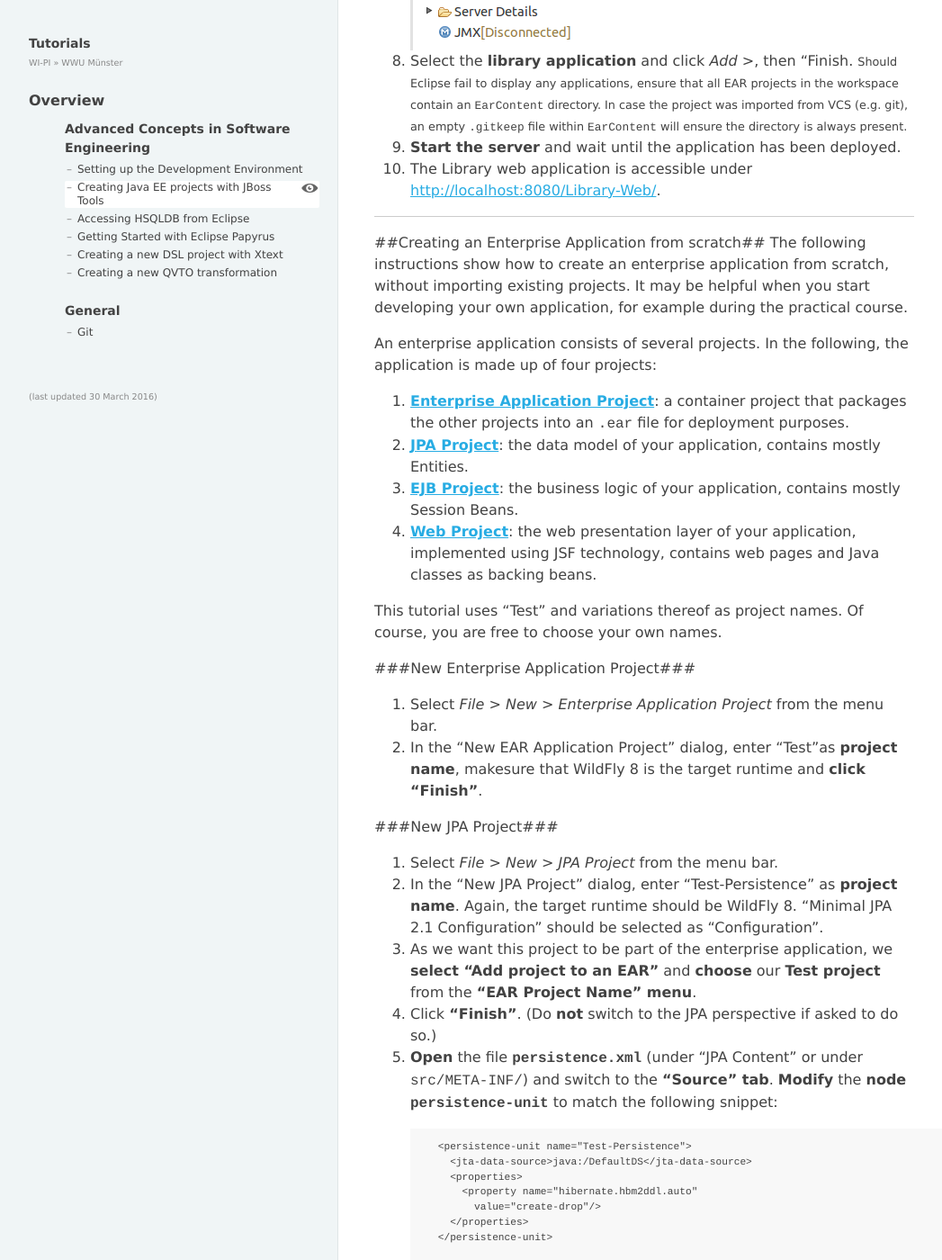
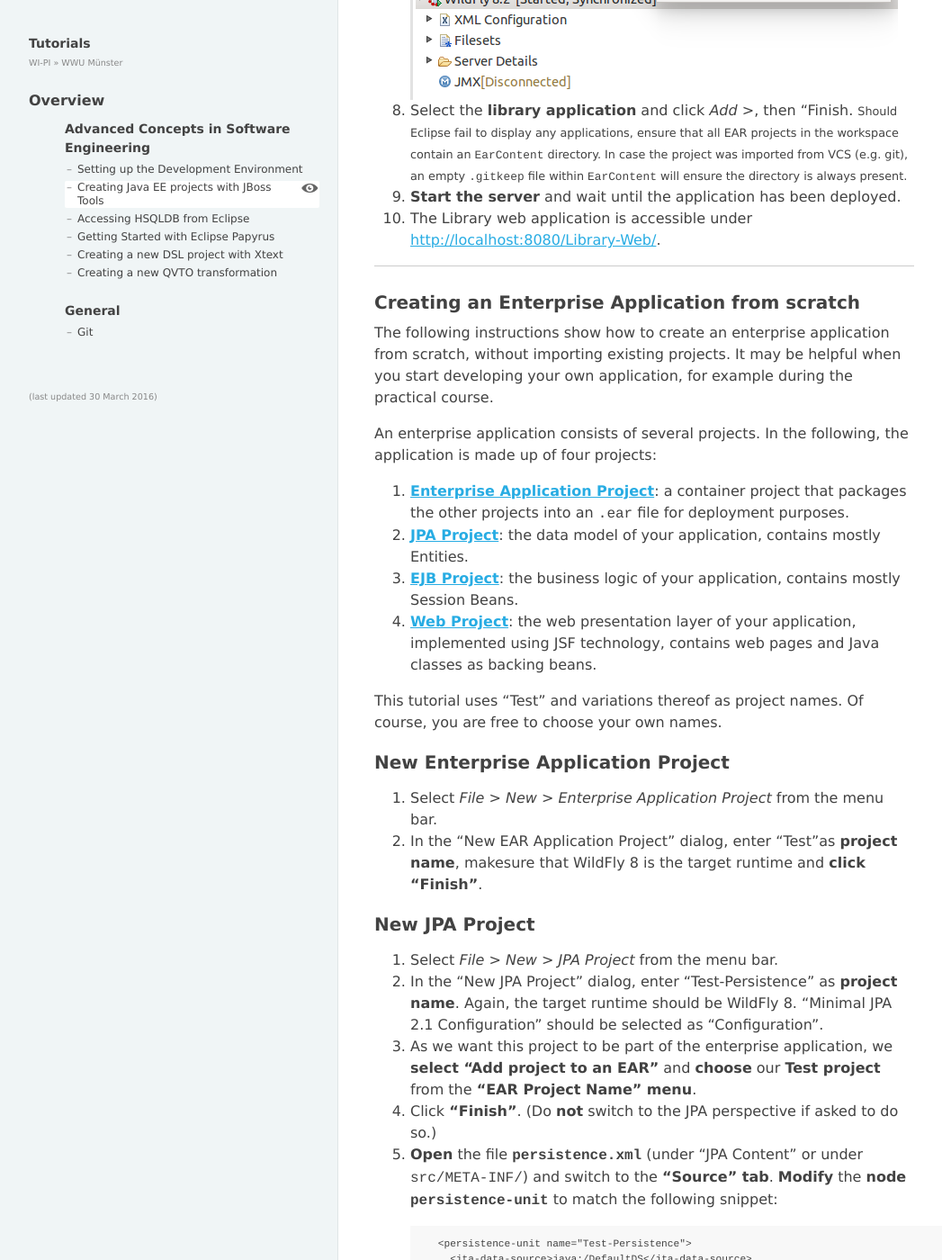
Before and after one commit to wwu-pi/tutorials, a Jekyll site: the page built from lectures/acse/020_tutorial_jboss_project.md, in a window 1280 px wide and 1400 px high, scrolled down 1968 px. Shown: the whole window at 90% size, without its empty margins (8-1055 px from the left). Built offline with Jekyll 4.4.1, drawn with Linux system fonts in a browser that asks for light colours; some of the changed text lies outside the part shown.

Commit message:
Unify headings

```diff
--- a/lectures/acse/020_tutorial_jboss_project.md
+++ b/lectures/acse/020_tutorial_jboss_project.md
@@ -3,18 +3,18 @@ layout: recipe
 title: Creating Java EE projects with JBoss Tools
 ---
 
-##Contents##
+## Contents
 
 1. [Preconditions](#precond)
 1. [Importing the Example Application into Eclipse](#import)
 1. [Creating an Enterprise Application from scratch](#create)
 
-##<a id="precond" name="precond" />Preconditions##
+## <a id="precond" name="precond" />Preconditions
 * Make sure **WildFly** and **Eclipse with JBoss Tools Plug-in** are properly **installed** and configured ([tutorial](010_setting_up_the_dev_environment)).
 * **Start Eclipse with JBoss Tools Plug-in** and make sure the **Java EE perspective** is **opened**.
 * Make sure that a **WildFly 8 Runtime Server** is configured in Eclipse as outlined in the [first tutorial](010_setting_up_the_dev_environment).
 
-##<a id="import" name="import" />Importing the Example Application into Eclipse##
+## <a id="import" name="import" />Importing the Example Application into Eclipse
 This tutorial will show how to import a Java EE application using the example of a library application. It allows you to quickly get started with Eclipse, Java EE and JBoss Tools. The next section, [Creating an Enterprise Application from scratch](#create), will show how you can create your own Java EE projects.
 
 1. **Download** the [library application source files](https://github.com/wwu-pi/library-application/archive/master.zip) or **clone** the [library application project](https://github.com/wwu-pi/library-application/) to a temporary folder.
@@ -36,7 +36,7 @@ This tutorial will show how to import a Java EE application using the example of
 
 ---
 
-##<a id="create" name="create" />Creating an Enterprise Application from scratch##
+## <a id="create" name="create" />Creating an Enterprise Application from scratch
 The following instructions show how to create an enterprise application from scratch, without importing existing projects. It may be helpful when you start developing your own application, for example during the practical course.
 
 An enterprise application consists of several projects. In the following, the application is made up of four projects:
@@ -48,11 +48,11 @@ An enterprise application consists of several projects. In the following, the ap
 
 This tutorial uses "Test" and variations thereof as project names. Of course, you are free to choose your own names.
 
-###<a id="create-ear" name="create-ear" />New Enterprise Application Project###
+### <a id="create-ear" name="create-ear" />New Enterprise Application Project
 1. Select *File* > *New* > *Enterprise Application Project* from the menu bar.
 1. In the "New EAR Application Project" dialog, enter "Test"as **project name**, makesure that WildFly 8 is the target runtime and **click "Finish"**.
 
-###<a id="create-jpa" name="create-jpa" />New JPA Project###
+### <a id="create-jpa" name="create-jpa" />New JPA Project
 1. Select *File* > *New* > *JPA Project* from the menu bar.
 1. In the "New JPA Project" dialog, enter "Test-Persistence" as **project name**. Again, the target runtime should be WildFly 8. "Minimal JPA 2.1 Configuration" should be selected as "Configuration".
 1. As we want this project to be part of the enterprise application, we **select "Add project to an EAR"** and **choose** our **Test project** from the **"EAR Project Name" menu**.
@@ -70,7 +70,7 @@ This tutorial uses "Test" and variations thereof as project names. Of course, yo
 This defines the data source to use ("java:/DefaultDS" is the JNDI address of the HSQL database you installed on WildFly) and ensures that you always start with a fresh database after deployment. When you've reached a stable data schema, you can use "validate" or "update" instead of "create-drop".
 1. To **create** your first **Entity**, right-click on the project, select *New* > *Entity* and follow the wizard. <small>You may not use class names that coincide with SQL keywords such as order. Moreover, member names may not contain special characters such as underscores.</small>
 
-###<a id="create-ejb" name="create-ejb" />New EJB Project###
+### <a id="create-ejb" name="create-ejb" />New EJB Project
 1. Select *File* > *New* > *EJB Project* from the menu bar.
 1. In the "New EJB Project" dialog, enter&nbsp;"Test-EJB"as **project name**. The "EJB module version" should be set to 3.2.
 1. As we want this project to be part of the enterprise application, we **select "Add project to an EAR"** and **choose** our **Test project** from the **"EAR Project Name" menu**.
@@ -78,7 +78,7 @@ This defines the data source to use ("java:/DefaultDS" is the JNDI address of th
 1. A click on **"Finish"** will create a new library-ejb project.
 1. To **create** a **Session Bean**, right-click on the project, select *New* > *Session Bean (EJB 3.x)* and follow the wizard.
 
-###<a id="create-web" name="create-web" />New Web Project###
+### <a id="create-web" name="create-web" />New Web Project
 1. Select *File* > *New* > *Dynamic Web Project* from the menu bar.
 1. In the "New Dynamic Web Project" dialog, enter "Test-Web"as **project name**. The "Dynamic web module version" should be set to 3.0.
 1. Under **"Configuration"** click **"Modify"** and make sure that **"JavaServer Faces v2.2 Project"** is included in the Project Facets.
```
Also changed, not shown: lectures/acse/010_setting_up_the_dev_environment.md (+7 -7 lines), lectures/acse/040_papyrus.md (+2 -2 lines).
